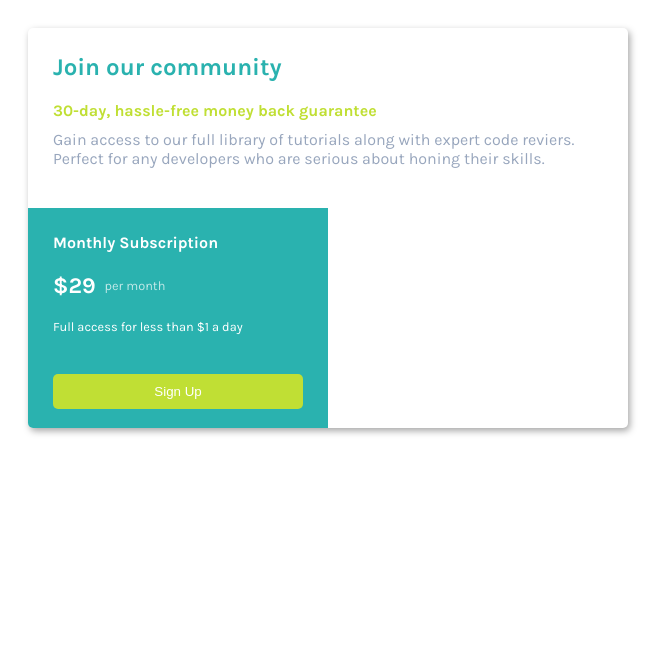
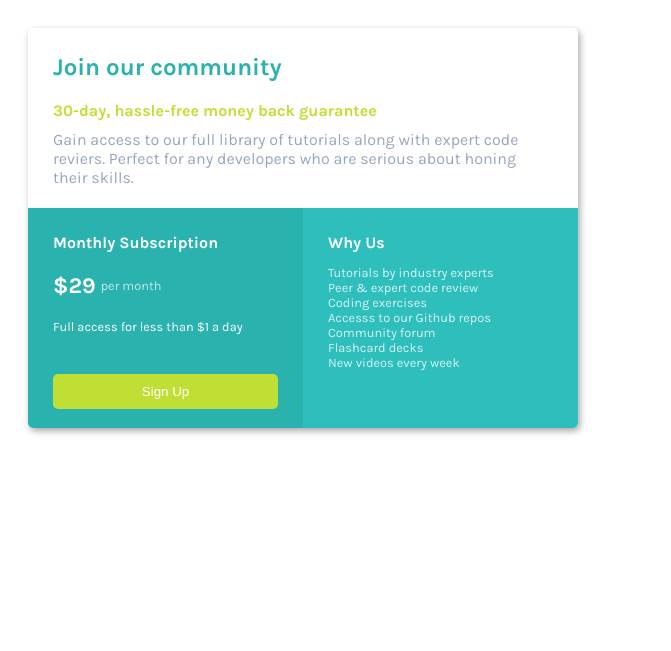
Before and after one commit to Pyrodeus/pricing-card-frontend-mentor-challenge, a plain HTML site: page index.html in a window 1280 px wide. Shown: the whole page, without its empty margins (0-671 px from the left). Drawn offline with Linux system fonts and the light colour scheme.

Commit message:
Update style.css using flexbox

```diff
--- a/style.css
+++ b/style.css
@@ -17,8 +17,7 @@ body{
 }
 
 #card{
-  width:600px;
-  height: 400px;
+
   box-shadow: 2px 3px 7px 0px rgba(0,0,0,0.35);
   border-radius: 5px;
   overflow: hidden;
@@ -35,24 +34,22 @@ body{
   width: 100%;
   height: 55%;
   color: white;
+  display: flex;
+  flex-direction: column;
 }
 
 #bottom-left-section{
-  display: inline-block;
-  width: 50%;
   height: 100%;
-  vertical-align: top;
   background-color: #2ab2af;
   padding: 25px;
+
 }
 
 #bottom-right-section{
-  display: inline-block;
-  width: 50%;
   height: 100%;
   background-color: #2ebfbd;
-  vertical-align: top;
   padding: 25px;
+
 }
 
 #top-section h2{
@@ -93,17 +90,13 @@ button:hover{
   margin-bottom: 20px;
 }
 
-#price-frequency, #price{
-  display: inline-block;
-}
-
 #price-container{
   margin-bottom: 20px;
+  display: flex;
+  align-items: center;
 }
 
 #price-frequency{
-  position: relative;
-  top: -3px;
   font-size: .8rem;
   opacity: .7;
   margin-left: 5px;
@@ -120,3 +113,16 @@ ul{
   font-size: 0.8rem;
   opacity: 0.8;
 }
+
+@media (min-width: 576px){
+  #card{
+    width:550px;
+    height: 400px;
+  }
+  #bottom-left-section, #bottom-right-section{
+    flex-basis: 50%;
+  }
+  #bottom-section{
+    flex-direction: row;
+  }
+}
```
